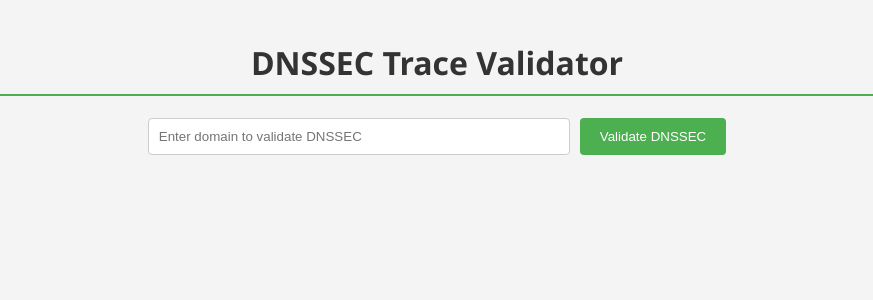
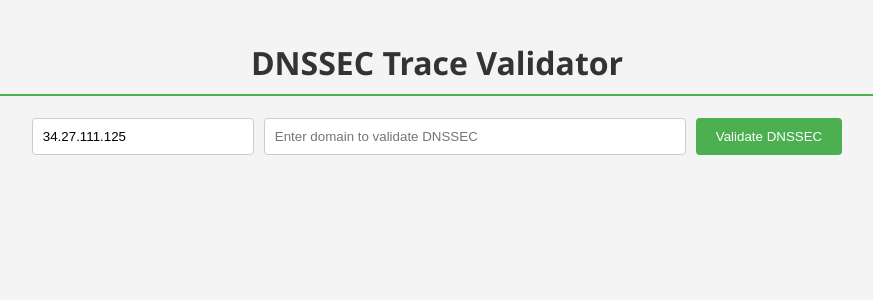
Before and after one commit to Adi7015YT/dnssec-validator, a Flask app: template templates/index.html in a window 1280 px wide. Shown: the top 300 px of the page, without its empty margins (203-1076 px from the left). Run offline with Flask 3, Linux system fonts and the light colour scheme; the template is opened without the code that fills it, so the values that code supplies are empty.

Commit message:
changed front

```diff
--- a/app.py
+++ b/app.py
@@ -1,22 +1,36 @@
-from flask import Flask, request, jsonify
+from flask import Flask, request, jsonify, render_template
 import subprocess
 import json
 
 app = Flask(__name__)
 
+@app.route('/')
+def home():
+    """
+    Render the home page with a form to input resolver details.
+    """
+    return render_template('index.html')
+
 @app.route('/query', methods=['POST'])
 def query_dnssec():
     data = request.json
     domain = data.get('domain')
+    resolver = data.get('resolver', '34.27.111.125')  # Default resolver if not provided
 
     if not domain:
         return jsonify({'error': 'Domain is required'}), 400
 
     try:
         # Execute the dig command to get DNSSEC trace data
-        result = subprocess.run(['dig', '@localhost', 'DS', domain, '+trace'], capture_output=True, text=True)
+        result = subprocess.run(['dig', f'@{resolver}', 'DS', domain, '+trace'],
+                                capture_output=True, text=True)
+
+        # Log the full command output for debugging purposes
+        app.logger.debug(f'dig stdout: {result.stdout}')
+        app.logger.debug(f'dig stderr: {result.stderr}')
+
         if result.returncode != 0:
-            return jsonify({'error': 'Failed to query DNSSEC data'}), 500
+            return jsonify({'error': 'Failed to query DNSSEC data', 'details': result.stderr}), 500
 
         # Parse the dig command output
         trace_data = parse_dig_output(result.stdout)
@@ -25,16 +39,15 @@ def query_dnssec():
         return jsonify({'error': str(e)}), 500
 
 def parse_dig_output(output):
-    # Example function to parse dig output and convert it to a JSON structure
-    # Implement the parsing logic according to the dig output format
+    """
+    Parse the dig command output and extract DNSSEC-related information.
+    """
     trace_data = []
-    # Parse the output line by line
     lines = output.split('\n')
     for line in lines:
         if line.startswith(';'):
             continue
-        # Extract relevant DNSSEC data from each line
-        # For simplicity, assume the data is in a specific format (modify as needed)
+
         parts = line.split()
         if len(parts) > 4 and parts[3] in ['DS', 'DNSKEY', 'RRSIG']:
             record = {
--- a/static/script.js
+++ b/static/script.js
@@ -1,13 +1,17 @@
 document.getElementById('query-form').addEventListener('submit', function(event) {
     event.preventDefault();
     const domain = document.getElementById('domain').value;
+    const resolver = document.getElementById('resolver').value || '34.27.111.125';
     const resultsDiv = document.getElementById('results');
     resultsDiv.innerHTML = '<p>Tracing DNSSEC...</p>';
 
     fetch('/query', {
         method: 'POST',
         headers: { 'Content-Type': 'application/json' },
-        body: JSON.stringify({ domain: domain })
+        body: JSON.stringify({
+            domain: domain,
+            resolver: resolver
+        })
     })
     .then(response => response.json())
     .then(data => {
--- a/static/style.css
+++ b/static/style.css
@@ -13,19 +13,26 @@ h1 {
     padding-bottom: 10px;
 }
 
-form {
+.input-group {
     display: flex;
     justify-content: center;
     margin: 20px 0;
 }
 
-input {
-    flex-grow: 1;
-    max-width: 400px;
+.input-group input {
     padding: 10px;
     margin-right: 10px;
     border: 1px solid #ccc;
     border-radius: 4px;
+}
+
+.input-group input:first-child {
+    flex-basis: 200px;
+}
+
+.input-group input:nth-child(2) {
+    flex-grow: 1;
+    max-width: 400px;
 }
 
 button {
--- a/templates/index.html
+++ b/templates/index.html
@@ -8,8 +8,11 @@
 <body>
     <h1>DNSSEC Trace Validator</h1>
     <form id="query-form">
-        <input type="text" id="domain" placeholder="Enter domain to validate DNSSEC" required>
-        <button type="submit">Validate DNSSEC</button>
+        <div class="input-group">
+            <input type="text" id="resolver" placeholder="DNS Resolver IP (optional)" value="34.27.111.125">
+            <input type="text" id="domain" placeholder="Enter domain to validate DNSSEC" required>
+            <button type="submit">Validate DNSSEC</button>
+        </div>
     </form>
     <div id="results"></div>
     <script src="/static/script.js"></script>
```
